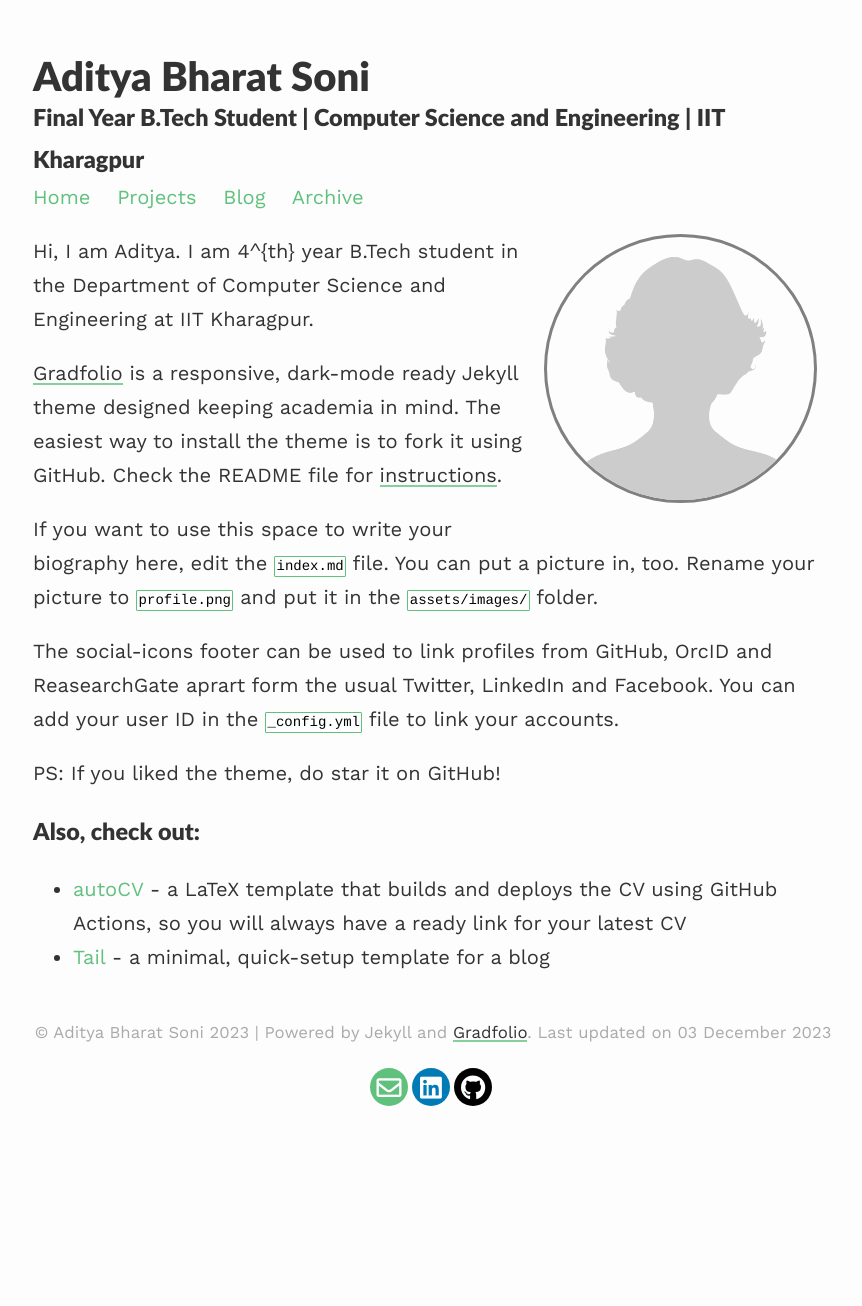
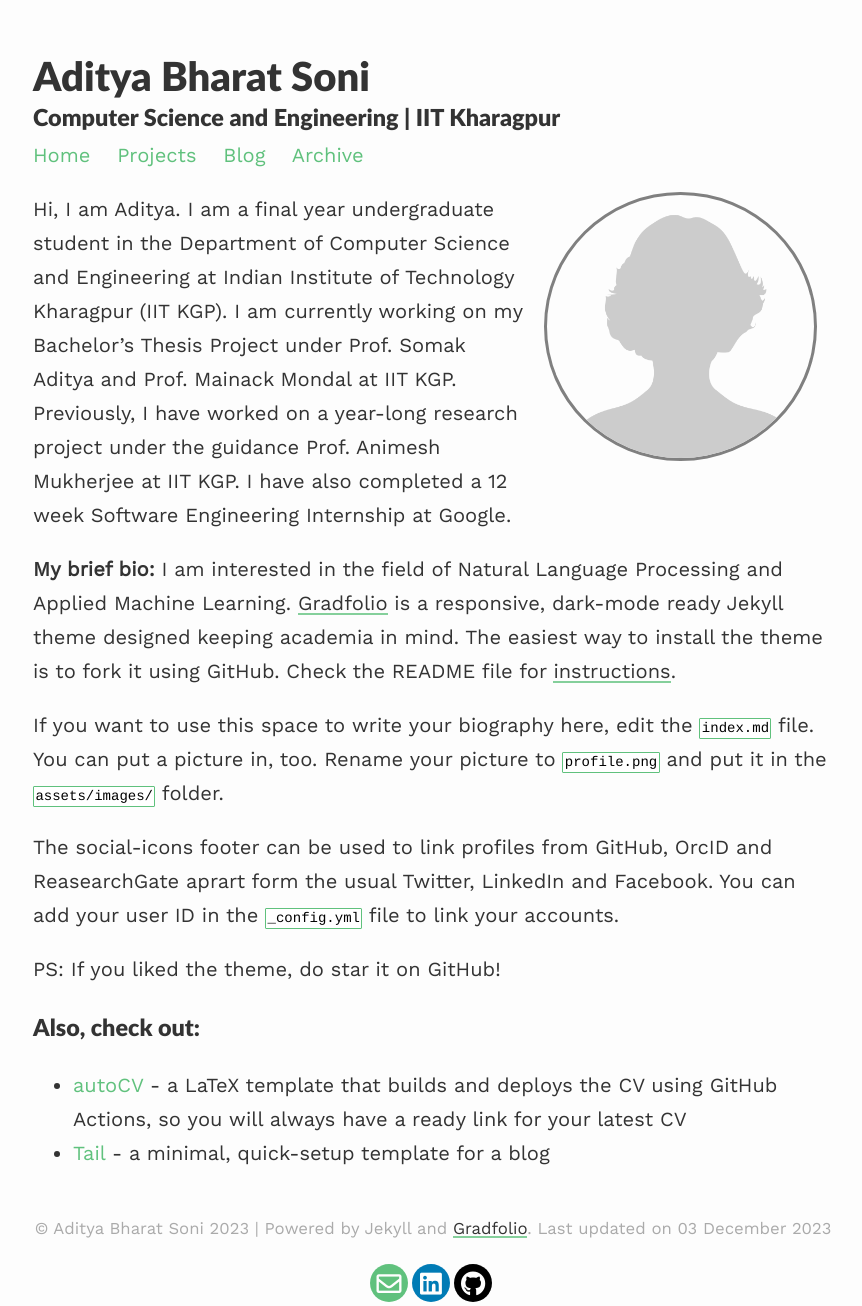
Before and after one commit to adityasoni9998/adityasoni9998.github.io, a Jekyll site: the page built from index.md, in a window 1280 px wide. Shown: the whole page, without its empty margins (207-1069 px from the left). Built offline with Jekyll 4.4.1, drawn with Linux system fonts in a browser that asks for light colours; nearby versions of some CDN libraries; before the commit the page ends 1110 px from its top, so only the background shows below that.

Commit message:
check progress

```diff
--- a/_config.yml
+++ b/_config.yml
@@ -1,7 +1,7 @@
 ### your site title here
 
 title: Aditya Bharat Soni
-description: Final Year B.Tech Student | Computer Science and Engineering | IIT Kharagpur
+description: Computer Science and Engineering | IIT Kharagpur
 
 baseurl: "/" #name of GitHub repository
 url: "" #custom url to be used instead of GitHub repository
--- a/index.md
+++ b/index.md
@@ -7,8 +7,9 @@ profile:
 published: true
 ---
 
-Hi, I am Aditya. I am 4^{th} year B.Tech student in the Department of Computer Science and Engineering at IIT Kharagpur.
+Hi, I am Aditya. I am a final year undergraduate student in the Department of Computer Science and Engineering at Indian Institute of Technology Kharagpur (IIT KGP). I am currently working on my Bachelor's Thesis Project under Prof. Somak Aditya and Prof. Mainack Mondal at IIT KGP. Previously, I have worked on a year-long research project under the guidance Prof. Animesh Mukherjee at IIT KGP. I have also completed a 12 week Software Engineering Internship at Google.
 
+**My brief bio:** I am interested in the field of Natural Language Processing and Applied Machine Learning.
 [Gradfolio](https://github.com/jitinnair1/gradfolio){:target="_blank"} is a responsive, dark-mode ready Jekyll theme designed keeping academia in mind. The easiest way to install the theme is to fork it using GitHub. Check the README file for [instructions](https://github.com/jitinnair1/gradfolio#installation){:target="_blank"}.
 
 If you want to use this space to write your biography here, edit the `index.md` file. You can put a picture in, too. Rename your picture to `profile.png` and put it in the `assets/images/` folder.
```
